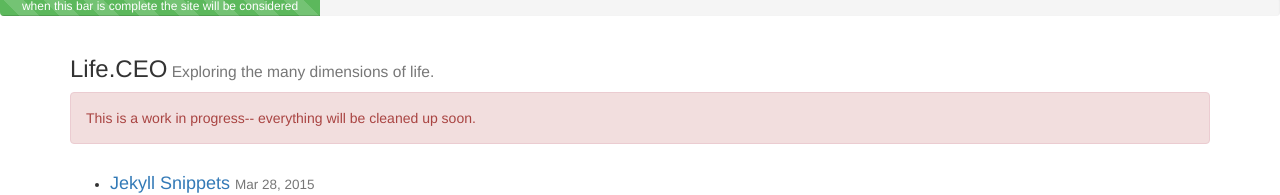
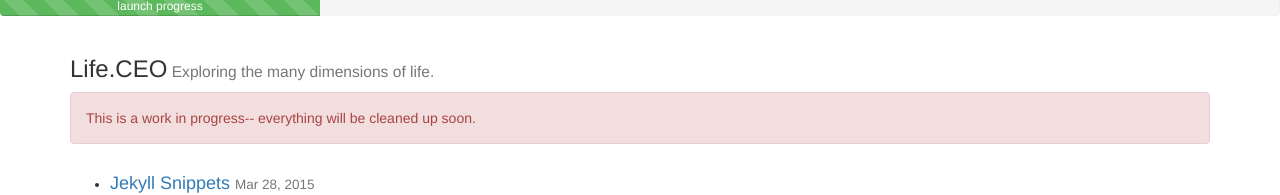
Before and after one commit to sjmscott/life-ceo, a Jekyll site: the page built from index.html, in a window 1280 px wide, cut to the strip 104-396 px from the top of the page. Shown: the top 195 px of the strip. Built offline with Jekyll 4.4.1, drawn with Linux system fonts in a browser that asks for light colours; nearby versions of some CDN libraries.

Commit message:
launch progress

```diff
--- a/_includes/progress.html
+++ b/_includes/progress.html
@@ -1,5 +1,5 @@
 <div class="progress">
   <div class="progress-bar progress-bar-success progress-bar-striped" role="progressbar" aria-valuenow="40" aria-valuemin="0" aria-valuemax="100" style="width: 25%">
-    <p>when this bar is complete the site will be considered launched</p>
+    <p>launch progress</p>
   </div>
 </div>
```
Also changed, not shown: 5 other files.
